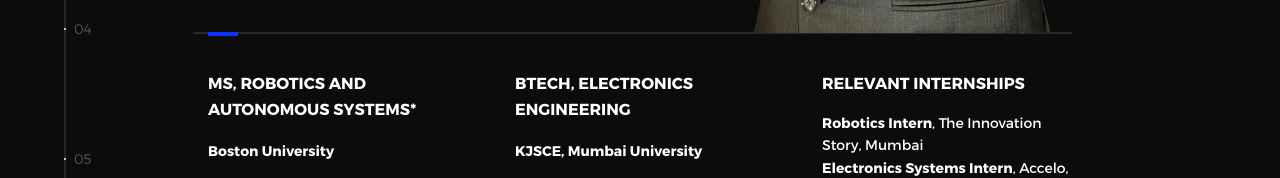
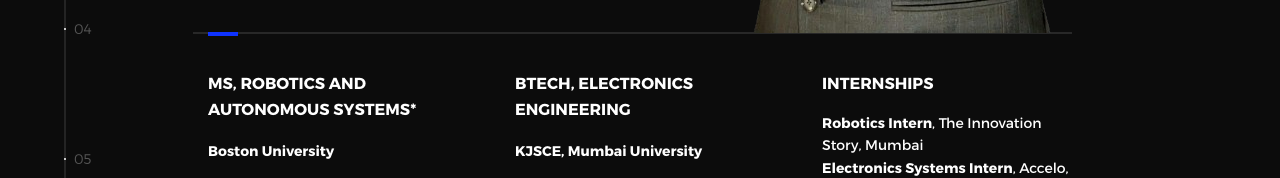
Before and after one commit to FalloutBoy379/FalloutBoy379.github.io, a plain HTML site: page index.html in a window 1280 px wide. Shown: the part 465-643 px from the top of the page. Drawn offline with nearby package versions, Linux system fonts and the light colour scheme.

Commit message:
Modified the internships section on the home page

```diff
--- a/index.html
+++ b/index.html
@@ -67,7 +67,7 @@
                   <p>Embedded System Design, Fundamentals of Computer Vision, Speech Processing and Analysis, Intro to Robotics, 3D printing</p>
                 </a>
                 <a href="#0">
-                  <h3>Relevant Internships</h3>
+                  <h3>Internships</h3>
                   <ul style="list-style: none; padding-left: 0;">
                     <li><strong>Robotics Intern</strong>, The Innovation Story, Mumbai</li>
                     <li><strong>Electronics Systems Intern</strong>, Accelo, Mumbai</li>
```
